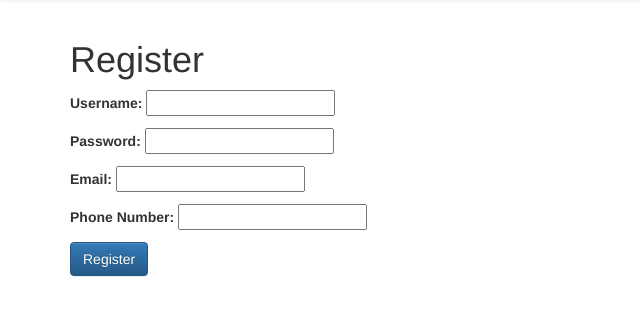
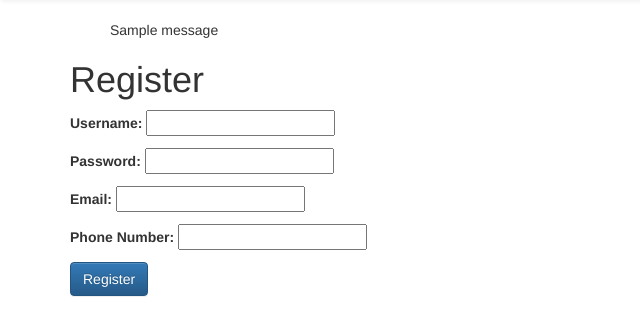
Before and after one commit to ay6xp/cs4501sp17group6, a Django app: page /register/ in a window 1280 px wide. Shown: the part 52-388 px from the top of the page, without its empty margins (0-640 px from the left). Run offline with Django 3.2, Linux system fonts and the light colour scheme; tables that the repository leaves empty hold one stand-in row (values such as "Sample post"); one stand-in notice (Sample message) is shown; some libraries are stand-ins or nearby versions.

Commit message:
gracefully handles duplicate usernames and other errors

```diff
--- a/app/web/templates/home/register.html
+++ b/app/web/templates/home/register.html
@@ -5,6 +5,14 @@
 {% endblock %}
 
 {% block content %}
+
+  {% if messages %}
+    <ul class="messages" style="list-style-type: none;">
+        {% for message in messages %}
+          <li{% if message.tags %} class="{{ message.tags }}"{% endif %}>{{ message }}</li>
+        {% endfor %}
+    </ul>
+  {% endif %}
 
   {% if form.errors %}
     <p>Your username and password didn't match. Please try again.</p>
--- a/app/web/web/views.py
+++ b/app/web/web/views.py
@@ -10,6 +10,7 @@ from django.conf import settings
 from .forms import RegisterForm, LoginForm, ListingForm
 from .forms import LoginForm
 from django.core.urlresolvers import reverse
+from django.contrib import messages
 
 
 def index(request):
@@ -112,7 +113,6 @@ def register(request):
 
     # Creates a new instance of our registration form and gives it our POST data
     f = RegisterForm(request.POST)
-    print('heyo everything is bad here')
 
     # Check if the form instance is invalid
     if not f.is_valid():
@@ -133,6 +133,7 @@ def register(request):
     # Check if the experience layer said they gave us incorrect information
     if not response['ok']:
         # Couldn't log them in, send them back to login page with error
+        messages.add_message(request, messages.INFO, response['message'])
         return render(request, 'home/register.html', {'msg': "Invalid signup", 'form': RegisterForm})
 
     return HttpResponseRedirect(next)
```
